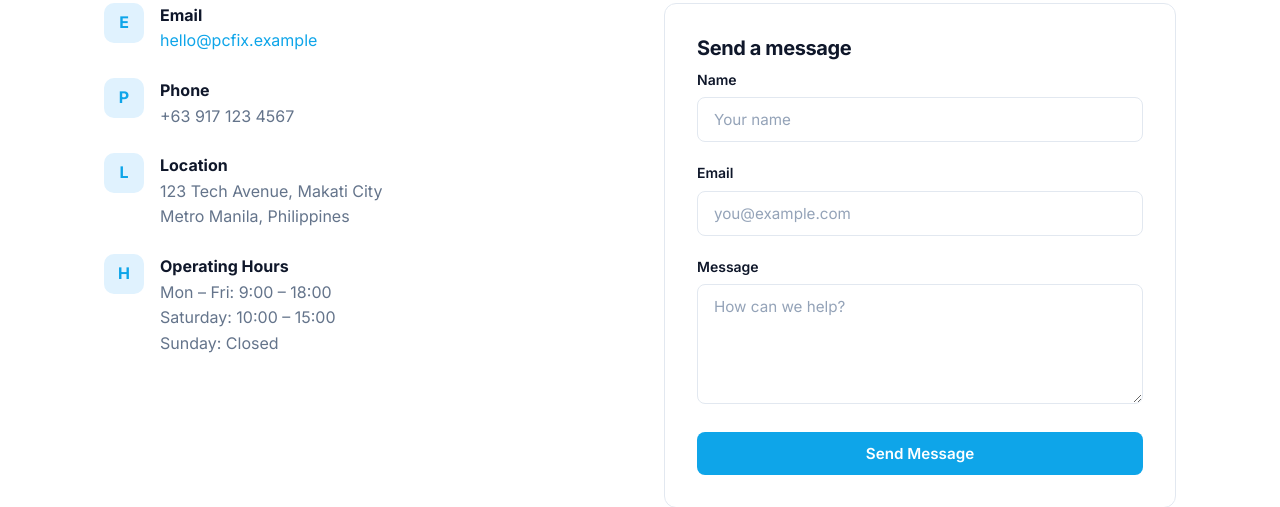
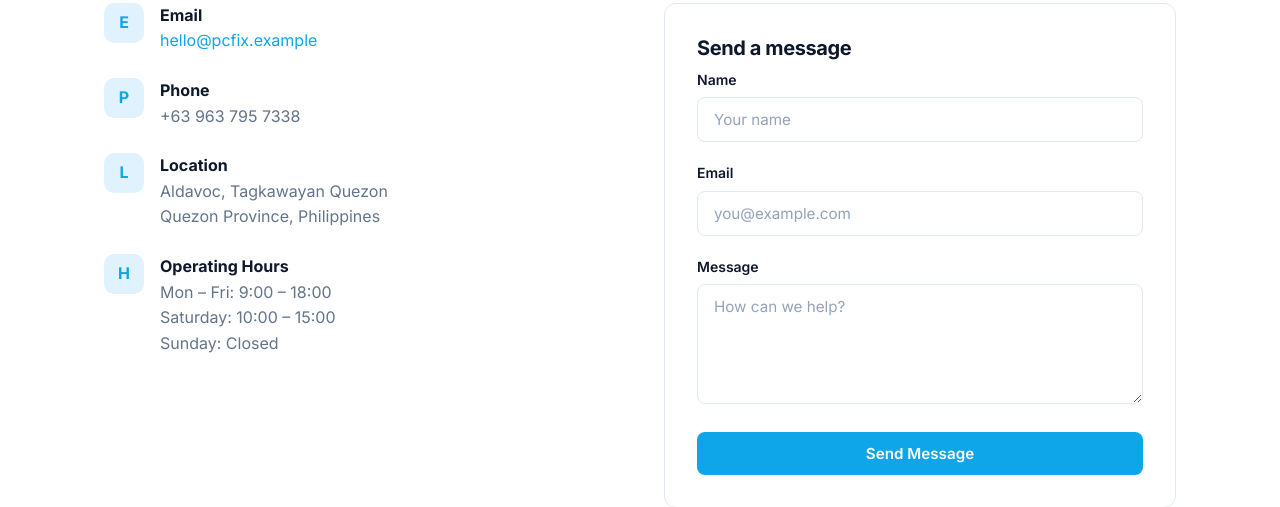
Before and after one commit to janvmsacc-png/pcfix-booking-system, a Flask app: page /contact in a window 1280 px wide. Shown: the part 303-810 px from the top of the page. Run offline with Flask 3, Linux system fonts and the light colour scheme.

Commit message:
Update contact information in contact.html

```diff
--- a/templates/contact.html
+++ b/templates/contact.html
@@ -22,14 +22,14 @@
           <div class="icon">P</div>
           <div>
             <strong>Phone</strong>
-            <p class="text-muted">+63 917 123 4567</p>
+            <p class="text-muted">+63 963 795 7338</p>
           </div>
         </div>
         <div class="contact-info-item">
           <div class="icon">L</div>
           <div>
             <strong>Location</strong>
-            <p class="text-muted">123 Tech Avenue, Makati City<br>Metro Manila, Philippines</p>
+            <p class="text-muted">Aldavoc, Tagkawayan Quezon<br>Quezon Province, Philippines</p>
           </div>
         </div>
         <div class="contact-info-item">
```
